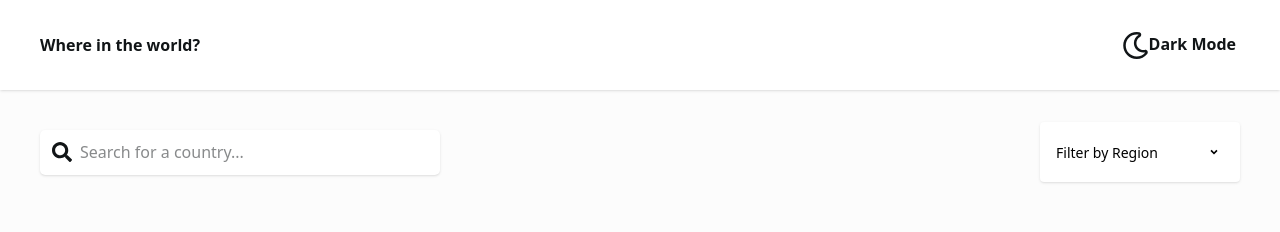
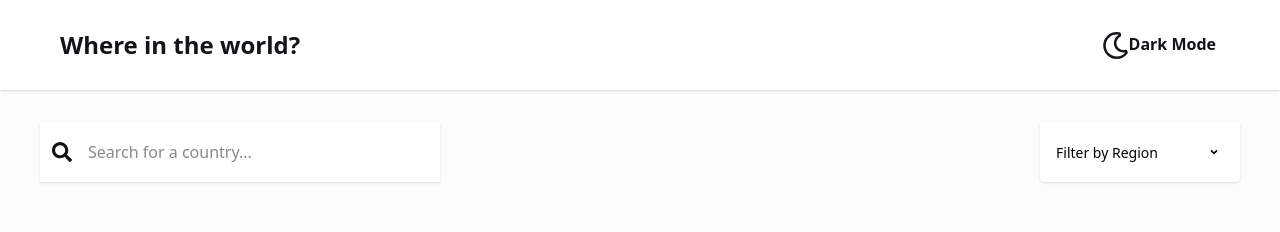
Before and after one commit to ItaloDev-Marcelo/countries-api-ts, a React (Vite) app: page / in a window 1280 px wide. Shown: the top 232 px of the page. Built offline with nearby package versions, Linux system fonts and the light colour scheme.

Commit message:
style: add more style and add cursor-pointer

```diff
--- a/src/Form/ISearch.tsx
+++ b/src/Form/ISearch.tsx
@@ -2,11 +2,12 @@ import { FaSearch } from "react-icons/fa";
 import type { SearchProps } from "../types/SearchType";
 const ISearch = ({handleSearch, toggle}:SearchProps) => {
   return (
-    <div className={`flex flex-row rounded-[5px] items-center mb-5 shadow md:mb-0 transition duration-700 ease-in-out
-    w-full md:w-[50%] xl:w-[400px] h-[45px] p-3 ${toggle ? 'bg-Blue-900 text-Grey-50' : 'bg-White-zero text-Grey-950 '} `}>
-       <div className='pr-2' >< FaSearch  size={20} /></div>
-        <input type='text' name='search' placeholder='Search for a country...' onChange={handleSearch} className={toggle ? 'bg-Blue-900 text-White-zero transition duration-700 ease-in-ou' : 'bg-White-zero text-Grey-950  transition duration-700 ease-in-ou '} />
-   </div>
+    <div className={`flex flex-row  items-center mb-5 shadow md:mb-0 transition duration-700 ease-in-out gap-2
+    w-full md:w-[50%] xl:w-[400px] h-[45px] lg:h-[60px] p-3 ${toggle ? 'bg-Blue-900 text-Grey-50' : 'bg-White-zero text-Grey-950 '} `}>
+        <div className='pr-2' >< FaSearch  size={20} /></div>
+        <input type='text' role='search' name='search' placeholder='Search for a country...' onChange={handleSearch} className={`${toggle ? 'bg-Blue-900 text-White-zero transition duration-700 ease-in-ou' :
+          'bg-White-zero text-Grey-950  transition duration-700 ease-in-ou '}`} />
+    </div>
   )
 }
 
--- a/src/Header/Header.tsx
+++ b/src/Header/Header.tsx
@@ -4,8 +4,9 @@ import ModeToggle from "./ModeToggle"
 const Header = ({DarkMode, toggle}:modeProps) => {
 
     return (
-    <header className={`flex flex-row justify-between p-4 lg:px-10 h-[75px] xl:h-[90px]  items-center transition duration-700 ease-in-out mb-4 ${toggle ? 'bg-Blue-950 text-white shadow-2xl ' : 'bg-White-zero text-Grey-950 shadow'}`}>
-       <a href='#index.html' className='font-black'><h1>Where in the world?</h1></a>
+    <header className={`flex flex-row justify-between lg:gap-10 p-4 lg:px-15  h-[75px] xl:h-[90px]  items-center transition duration-700 ease-in-out mb-4 ${toggle ? 'bg-Blue-950 text-white shadow-2xl ' : 'bg-White-zero text-Grey-950 shadow'}`}>
+
+       <a href='#index.html'><span className='font-bold text-Grey-950 lg:text-2xl'>Where in the world?</span></a>
        <ModeToggle DarkMode={DarkMode}   />
     </header>
   )
```
